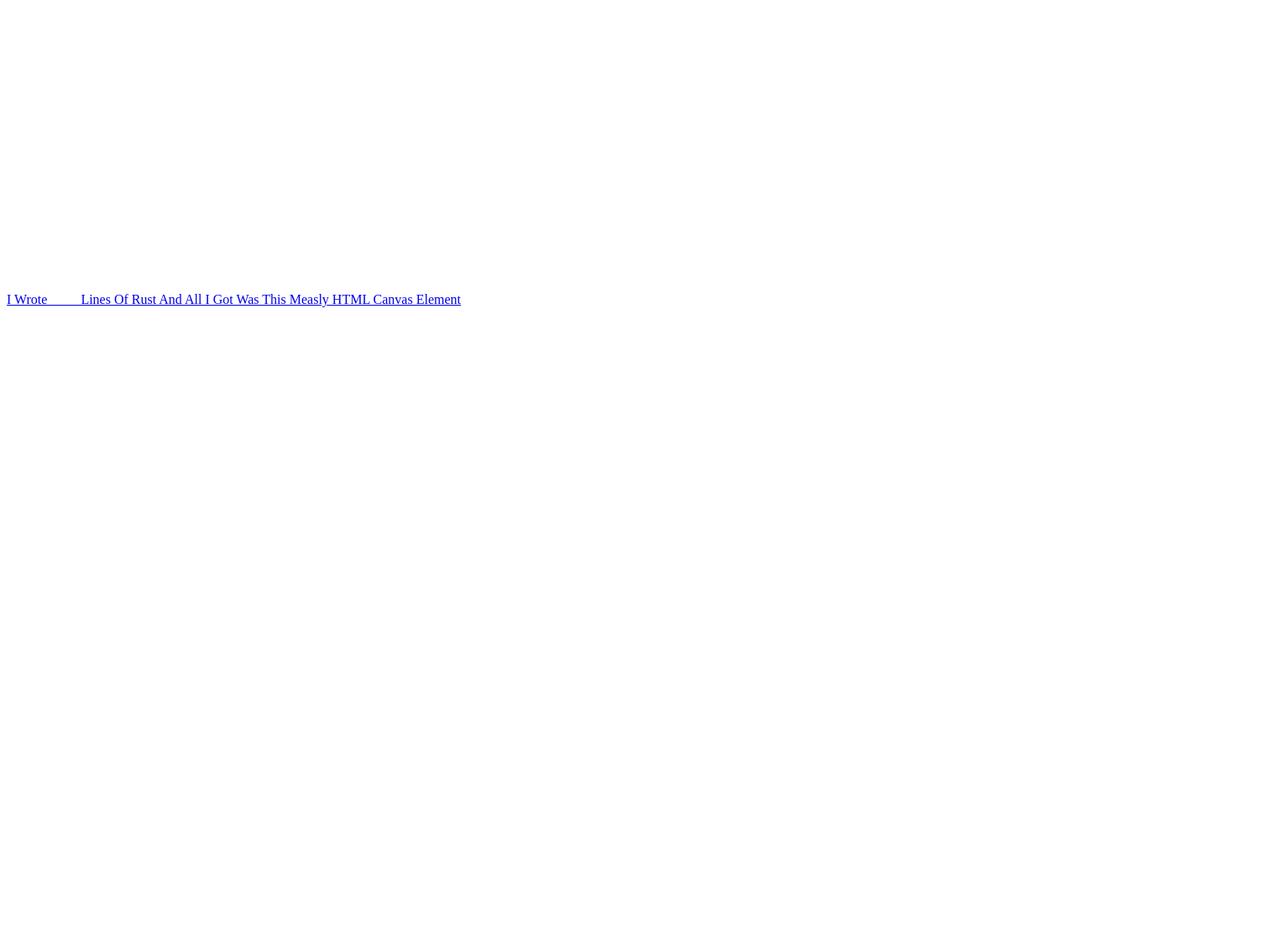
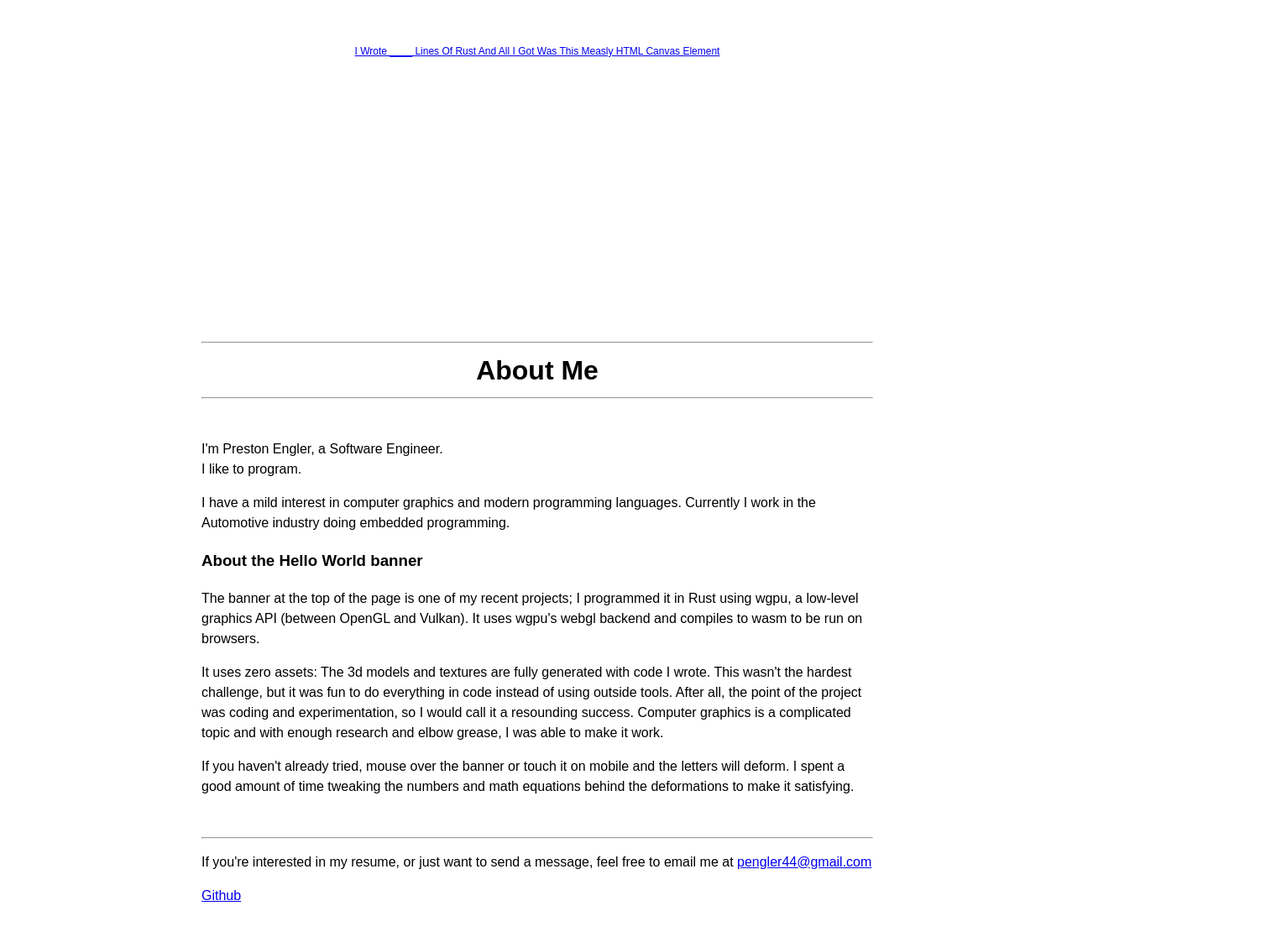
Before and after one commit to Pengler38/Pengler38.github.io, a plain HTML site: page index.html in a window 1280 px wide. Shown: the whole page at 84% size, 1520 px wide, since content can reach past the window. Before the commit the page ends 800 px from the top, so only its background shows below. Drawn offline with Linux system fonts and the light colour scheme.

Commit message:
Add css, content, and update Hello World banner

```diff
--- a/index.html
+++ b/index.html
@@ -6,11 +6,39 @@
 <html lang="en">
 <head>
   <meta charset="utf-8"/>
-  <title>Preston E's Website</title>
-<link rel="modulepreload" href="/wasm-wgpu-e2983c419e849695.js" crossorigin="anonymous" integrity="sha384-tEOS5jyZq8/Kw4WR8YUsYUWPjStZkSYkG5XND2R3y+Qssxxh5+KyOioR09yukHBg"><link rel="preload" href="/wasm-wgpu-e2983c419e849695_bg.wasm" crossorigin="anonymous" integrity="sha384-dEjaW0E6agpjP2Yao4ac1qHOdm03R9y/6DyzsEqUiw6iCGGe8UFoUAM81w31OyWX" as="fetch" type="application/wasm"></head>
+  <title>Preston Engler's Website</title>
+  <link rel="stylesheet" href="styles.css" />
+  <link rel="modulepreload" href="/wasm-wgpu-e2983c419e849695.js" crossorigin="anonymous" integrity="sha384-tEOS5jyZq8/Kw4WR8YUsYUWPjStZkSYkG5XND2R3y+Qssxxh5+KyOioR09yukHBg"><link rel="preload" href="/wasm-wgpu-e2983c419e849695_bg.wasm" crossorigin="anonymous" integrity="sha384-dEjaW0E6agpjP2Yao4ac1qHOdm03R9y/6DyzsEqUiw6iCGGe8UFoUAM81w31OyWX" as="fetch" type="application/wasm">
+</head>
 <body>
-  <canvas id="canvas" width=1280 height=320></canvas>
-  <p><a id="linecount_element" href="https://github.com/Pengler38/wasm-wgpu" title="Source code of the banner">I Wrote ____ Lines Of Rust And All I Got Was This Measly HTML Canvas Element</a></p>
+  <div class="center">
+    <a id="linecount_element" href="https://github.com/Pengler38/wasm-wgpu" title="Source code for the Hello World banner">I Wrote ____ Lines Of Rust And All I Got Was This Measly HTML Canvas Element</a>
+  </div>
+  <canvas id="canvas" width=1280 height=320> This is intended to be a 3D "Hello World" banner </canvas>
+  <hr>
+  <h1>About Me</h1>
+  <hr>
+  <br>
+  <p>I'm Preston Engler, a Software Engineer.<br> I like to program.</p>
+  <p>I have a mild interest in computer graphics and modern programming languages. Currently I work in the Automotive industry doing embedded programming.</p>
+  <h3>About the Hello World banner</h3>
+  <p>
+    The banner at the top of the page is one of my recent projects; I programmed it in Rust
+    using wgpu, a low-level graphics API (between OpenGL and Vulkan). It uses wgpu's webgl backend and compiles to wasm to be run on browsers.
+  </p>
+  <p>
+    It uses zero assets: The 3d models and textures are fully generated with code I wrote. This wasn't the hardest challenge, but it was
+    fun to do everything in code instead of using outside tools. After all, the point of the project was coding and experimentation, so I would call it a
+    resounding success. Computer graphics is a complicated topic and with enough research and elbow grease, I was able to make it work.
+  </p>
+  <p>
+    If you haven't already tried, mouse over the banner or touch it on mobile and the letters will deform. I spent a good amount of time tweaking
+    the numbers and math equations behind the deformations to make it satisfying.
+  </p>
+  <br>
+  <hr>
+  <p>If you're interested in my resume, or just want to send a message, feel free to email me at <a href="mailto:pengler44@gmail.com">pengler44@gmail.com</a></p>
+  <a href="https://github.com/Pengler38">Github</a>
 
 <script type="module">
 import init, * as bindings from '/wasm-wgpu-e2983c419e849695.js';
@@ -22,5 +50,6 @@ window.wasmBindings = bindings;
 
 dispatchEvent(new CustomEvent("TrunkApplicationStarted", {detail: {wasm}}));
 
-</script></body>
+</script>
+</body>
 </html>
--- /dev/null
+++ b/styles.css
@@ -0,0 +1,26 @@
+body {
+  font-family: Arial, sans-serif;
+  max-width: 800px;
+  padding: 1em;
+  margin: 2em auto;
+  line-height: 1.5;
+}
+
+canvas {
+  position: relative;
+  left: -240px; /* This value seems to work well? Not sure why */
+  top: 0;
+}
+
+h1 {
+  text-align: center;
+  margin: 5px;
+}
+
+.center {
+  text-align: center;
+}
+
+#linecount_element {
+  font-size: 12px;
+}
```
Also changed, not shown: favicon.ico (added).
